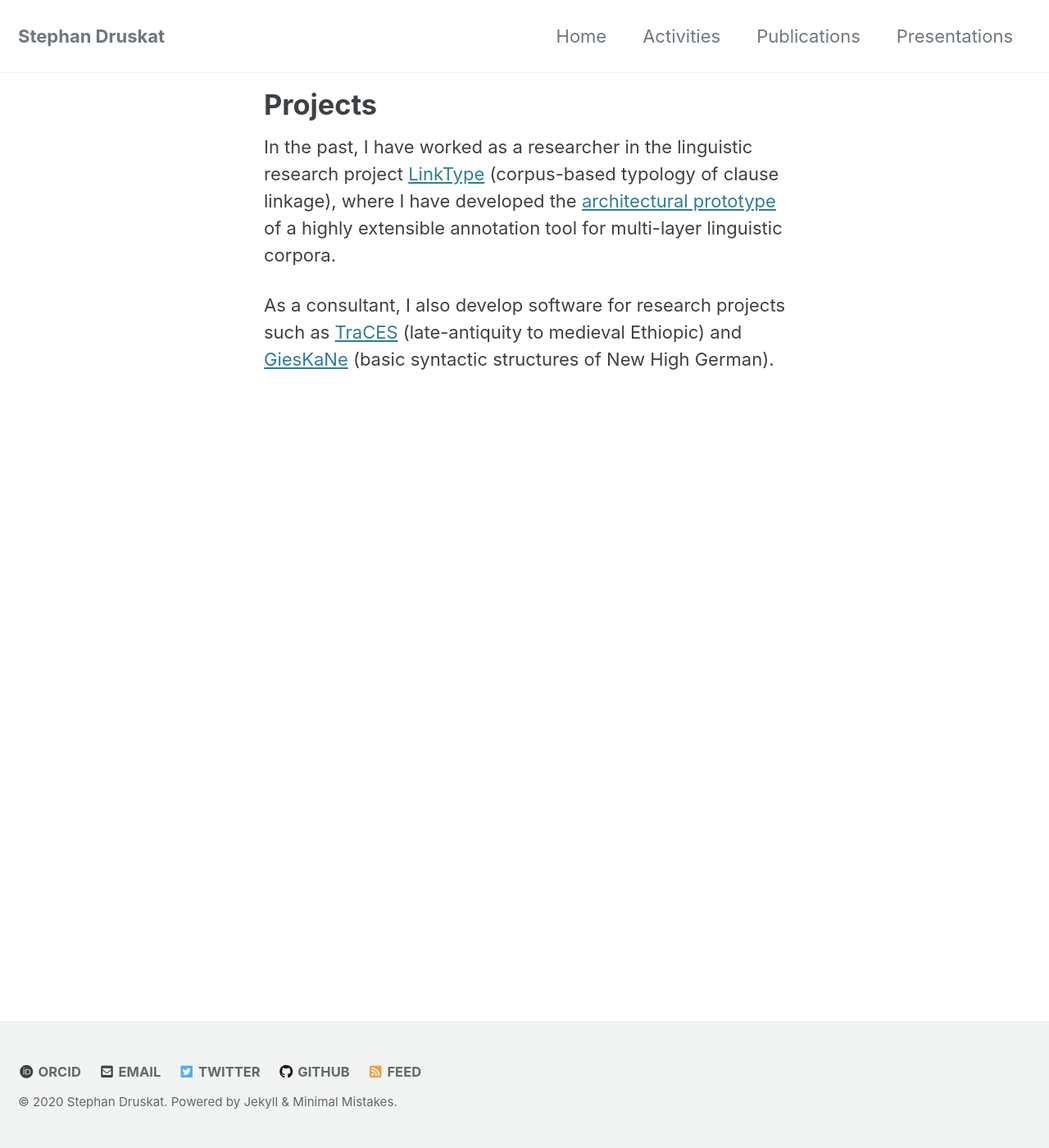
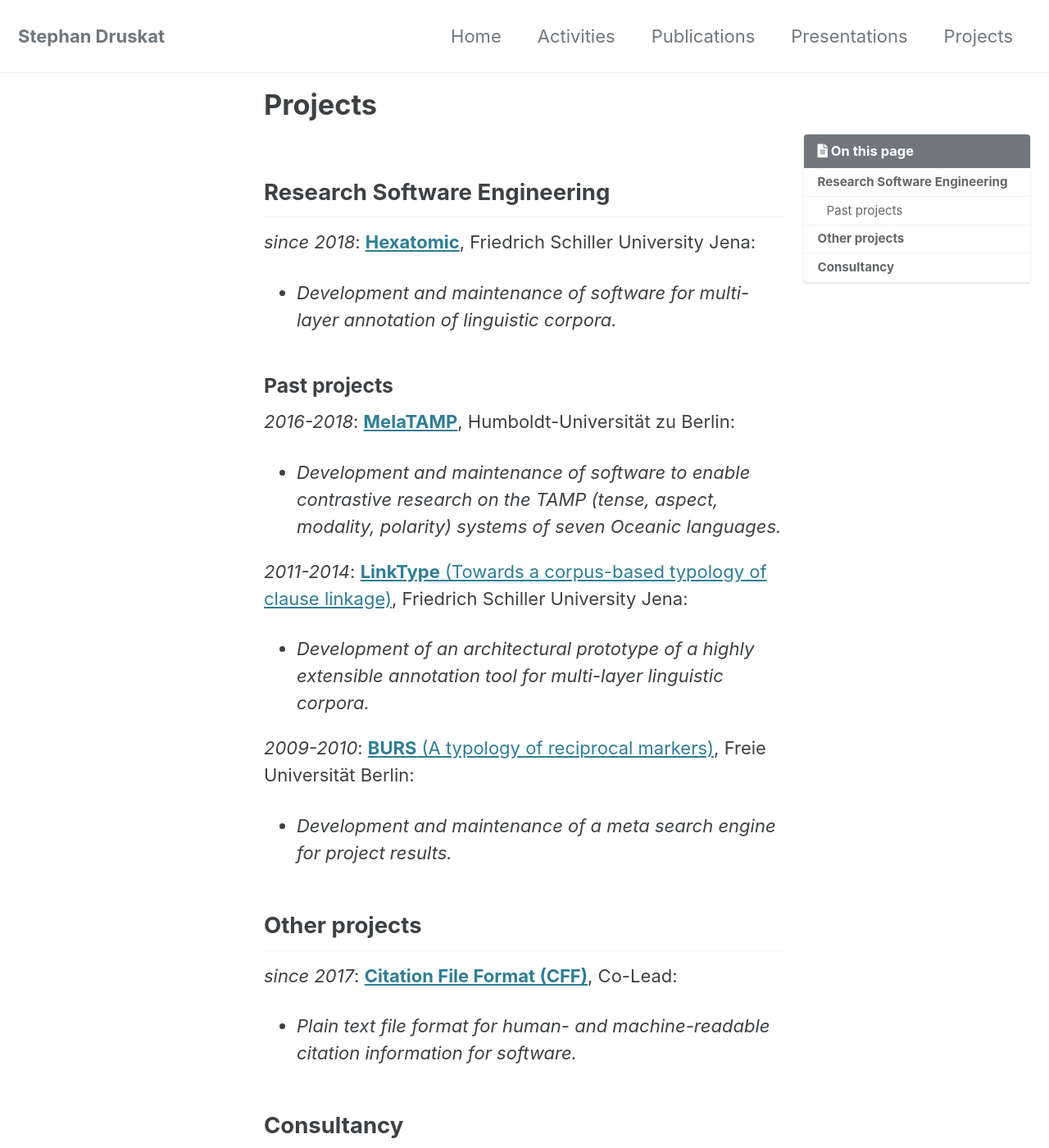
Before and after one commit to sdruskat/sdruskat.github.io, a Jekyll site: the page built from _pages/projects.md, in a window 1280 px wide and 1400 px high. Shown: the whole window at 82% size. Built offline with Jekyll 4.4.1, drawn with Linux system fonts in a browser that asks for light colours; cached includes are drawn as plain includes; comment, search, counter and statistics services are not loaded; some of the changed text lies outside the part shown.

Commit message:
Add projects page

```diff
--- a/_data/navigation.yml
+++ b/_data/navigation.yml
@@ -2,14 +2,14 @@
 main:
   - title: "Home"
     url: "/"
-  # - title: "Projects"
-  #   url: "/projects/"
   - title: "Activities"
     url: "/activities/"
   - title: "Publications"
     url: "/publications/"
   - title: "Presentations"
     url: "/presentations/"
+  - title: "Projects"
+    url: "/projects/"
   # - title: "Blog"
   #   url: "/blog/"
   # - title: "Sitemap"
--- a/_pages/projects.md
+++ b/_pages/projects.md
@@ -3,9 +3,33 @@
 author_profile: false
 title: "Projects"
 permalink: "/projects/"
+toc: true
 ---
 
+<!-- ## PhD project -->
 
-In the past, I have worked as a researcher in the linguistic research project [LinkType](http://linktype.iaa.uni-jena.de/) (corpus-based typology of clause linkage), where I have developed the [architectural prototype](http://corpus-tools.org/atomic) of a highly extensible annotation tool for multi-layer linguistic corpora.
+## Research Software Engineering
 
-As a consultant, I also develop software for research projects such as [TraCES](https://www.traces.uni-hamburg.de/) (late-antiquity to medieval Ethiopic) and [GiesKaNe](https://gieskane.com/) (basic syntactic structures of New High German).
+*since 2018*: [**Hexatomic**](https://hexatomic.github.io), Friedrich Schiller University Jena:
+- *Development and maintenance of software for multi-layer annotation of linguistic corpora.*
+
+### Past projects
+
+*2016-2018*: [**MelaTAMP**](http://web.archive.org/web/20201221112245/https://www.projekte.hu-berlin.de/en/melatamp), Humboldt-Universität zu Berlin:
+- *Development and maintenance of software to enable contrastive research on the TAMP (tense, aspect, modality, polarity) systems of seven Oceanic languages.*
+
+*2011-2014*: [**LinkType** (Towards a corpus-based typology of clause linkage)](http://web.archive.org/web/20200208012828/http://linktype.iaa.uni-jena.de/), Friedrich Schiller University Jena:
+- *Development of an architectural prototype of a highly extensible annotation tool for multi-layer linguistic corpora.*
+
+*2009-2010*: [**BURS** (A typology of reciprocal markers)](https://web.archive.org/web/20201221112143/https://languagelink.hum.uu.nl/burs/project.html), Freie Universität Berlin:
+- *Development and maintenance of a meta search engine for project results.*
+
+## Other projects
+
+*since 2017*: [**Citation File Format (CFF)**](https://citation-file-format.github.io/), Co-Lead:
+- *Plain text file format for human- and machine-readable citation information for software.*
+
+## Consultancy
+
+*2016-2018*: [**TraCES**](http://web.archive.org/web/20201221112958/https://www.traces.uni-hamburg.de/):
+- *Development of converter software to merge existing data into a reusable format.*
```
